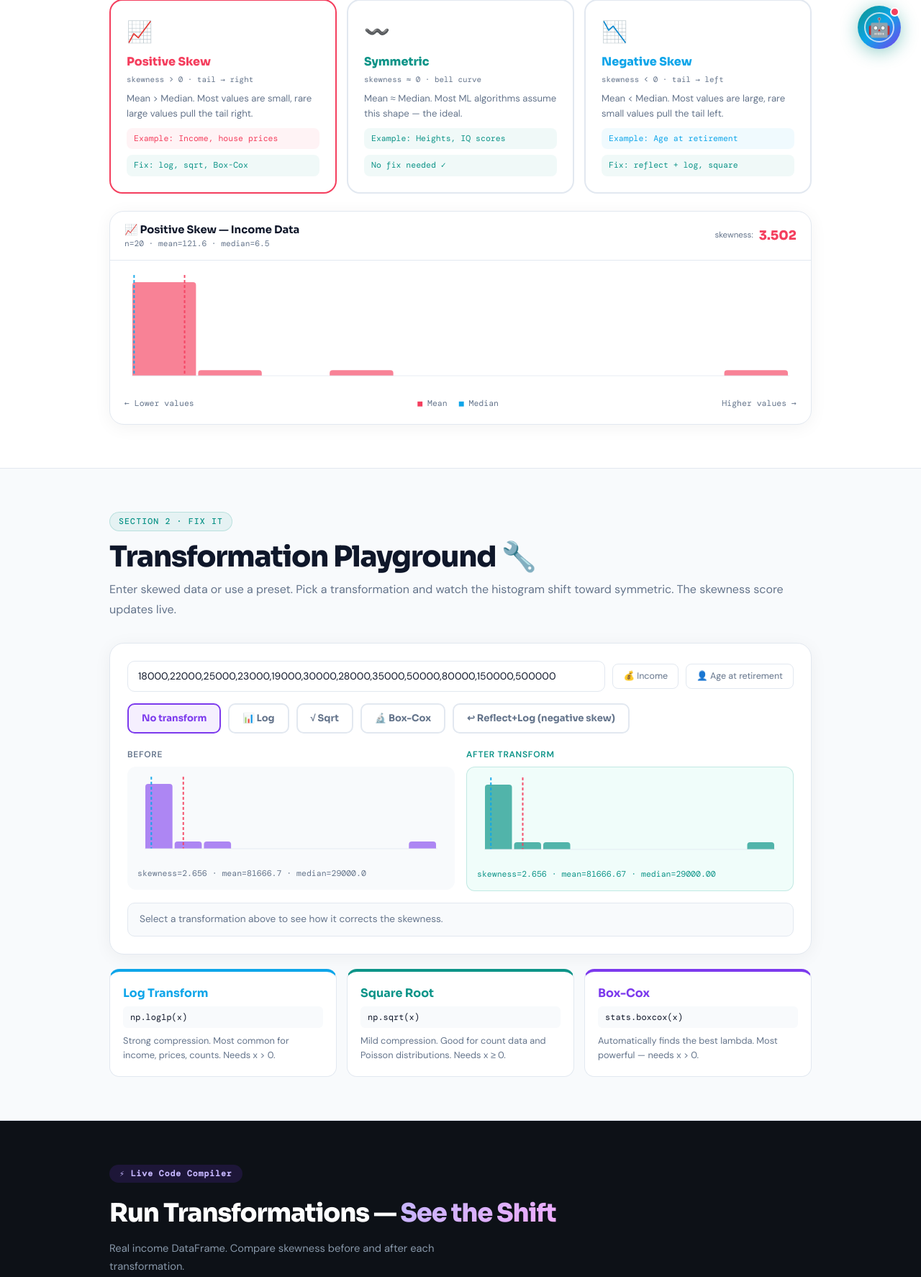
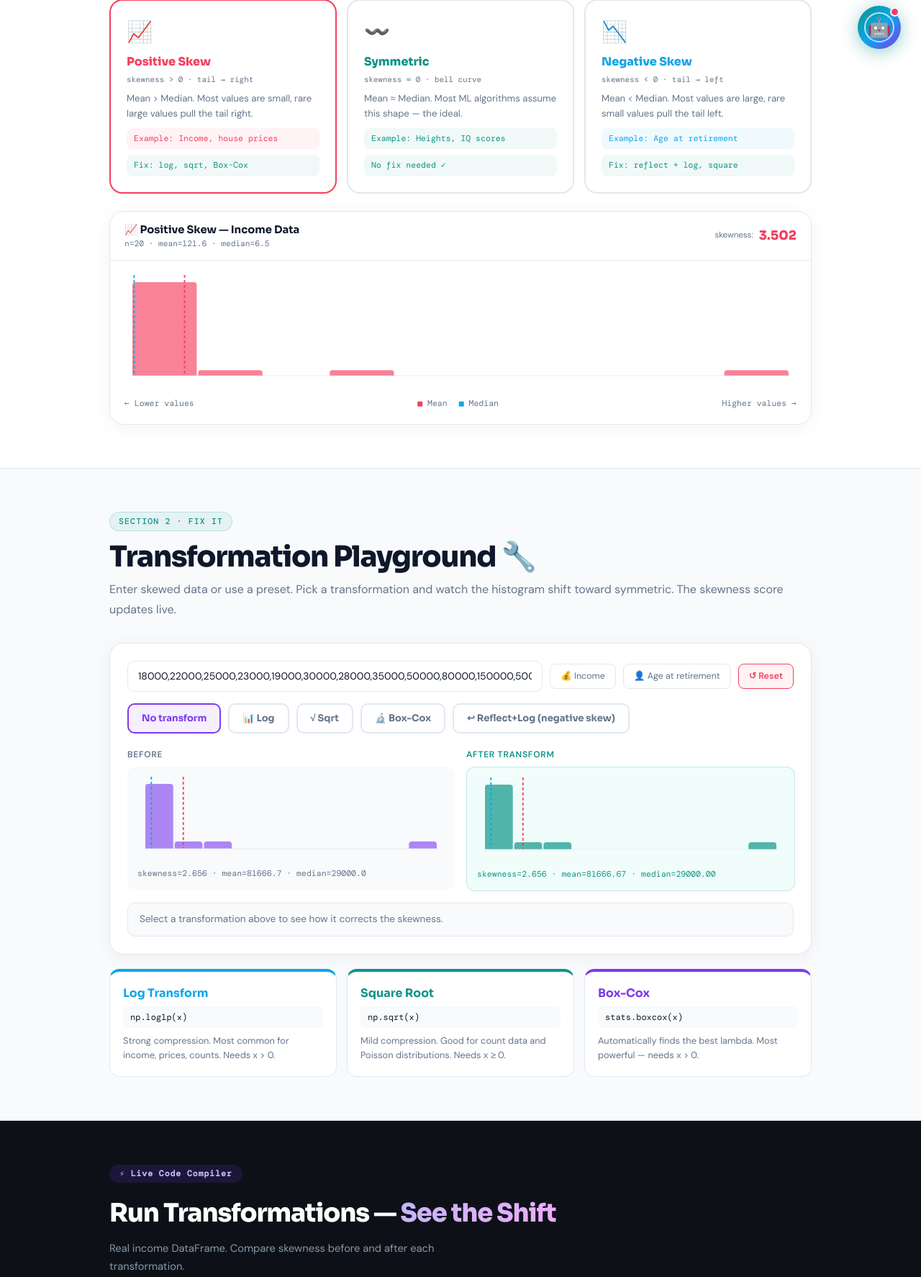
Before and after one commit to nilolearnings-debug/Data_cleaning_app, a Flask app: page /skewness in a window 1280 px wide. Shown: the part 812-2586 px from the top of the page at 72% size. Run offline with Flask 3, Linux system fonts and the light colour scheme; some libraries are stand-ins or nearby versions.

Commit message:
Add files via upload

```diff
--- a/templates/skewness.html
+++ b/templates/skewness.html
@@ -106,8 +106,8 @@
           <span style="font-family:'Sora',sans-serif;font-weight:800;font-size:1.1rem;" id="hist-skew-val">—</span>
         </div>
       </div>
-      <div style="padding:20px;">
-        <canvas id="hist-canvas" height="160" style="width:100%;"></canvas>
+      <div id="hist-canvas-wrap" style="padding:20px;overflow:hidden;">
+        <canvas id="hist-canvas" data-h="160" style="display:block;"></canvas>
         <div style="display:flex;justify-content:space-between;margin-top:10px;font-size:0.72rem;color:var(--muted);font-family:'DM Mono',monospace;">
           <span>← Lower values</span>
           <div id="mean-med-legend" style="display:flex;gap:16px;">
@@ -137,6 +137,7 @@
         <input class="field" id="sk-input" style="flex:1;min-width:200px;" value="1,2,2,3,3,3,5,8,15,35,100,500"/>
         <button onclick="loadSkPreset('income')" style="padding:7px 14px;font-size:0.78rem;border-radius:8px;border:1.5px solid var(--border);background:#fff;cursor:pointer;color:var(--muted);">💰 Income</button>
         <button onclick="loadSkPreset('age')"    style="padding:7px 14px;font-size:0.78rem;border-radius:8px;border:1.5px solid var(--border);background:#fff;cursor:pointer;color:var(--muted);">👤 Age at retirement</button>
+        <button onclick="resetPlayground()" style="padding:7px 14px;font-size:0.78rem;border-radius:8px;border:1.5px solid var(--red);background:rgba(244,63,94,0.06);cursor:pointer;color:var(--red);font-weight:700;">↺ Reset</button>
       </div>
 
       <!-- Transform tabs -->
@@ -152,15 +153,15 @@
       <div style="display:grid;grid-template-columns:1fr 1fr;gap:16px;">
         <div>
           <div style="font-size:0.75rem;font-weight:700;color:var(--muted);text-transform:uppercase;letter-spacing:0.06em;margin-bottom:8px;">Before</div>
-          <div style="background:var(--subtle);border-radius:12px;padding:14px;">
-            <canvas id="sk-before" height="120" style="width:100%;"></canvas>
+          <div id="sk-before-wrap" style="background:var(--subtle);border-radius:12px;padding:14px;">
+            <canvas id="sk-before" data-h="120" style="display:block;"></canvas>
             <div style="font-size:0.72rem;color:var(--muted);margin-top:6px;font-family:'DM Mono',monospace;" id="sk-before-stats"></div>
           </div>
         </div>
         <div>
           <div style="font-size:0.75rem;font-weight:700;color:var(--teal);text-transform:uppercase;letter-spacing:0.06em;margin-bottom:8px;">After Transform</div>
-          <div style="background:#F0FDFA;border-radius:12px;padding:14px;border:1px solid rgba(13,148,136,0.2);">
-            <canvas id="sk-after" height="120" style="width:100%;"></canvas>
+          <div id="sk-after-wrap" style="background:#F0FDFA;border-radius:12px;padding:14px;border:1px solid rgba(13,148,136,0.2);">
+            <canvas id="sk-after" data-h="120" style="display:block;"></canvas>
             <div style="font-size:0.72rem;color:var(--teal);margin-top:6px;font-family:'DM Mono',monospace;" id="sk-after-stats"></div>
           </div>
         </div>
@@ -270,46 +271,59 @@ function median(arr) {
   return s.length%2===0?(s[s.length/2-1]+s[s.length/2])/2:s[Math.floor(s.length/2)];
 }
 
-function drawHistogram(canvas, data, color='rgba(13,148,136,0.7)', showMeanMed=true) {
-  const dpr = window.devicePixelRatio||1;
-  canvas.width  = canvas.offsetWidth * dpr;
-  canvas.height = parseInt(canvas.getAttribute('height')||120) * dpr;
+function drawHistogram(canvas, fixedW, data, color='rgba(13,148,136,0.7)', showMeanMed=true) {
+  const dpr = window.devicePixelRatio || 1;
+  const cssW = fixedW;
+  // Read from data-height (never changes) NOT height attribute (gets overwritten by canvas.height=)
+  const cssH = parseInt(canvas.dataset.h || 120);
+  // Pin CSS size so layout never changes
+  canvas.style.width  = cssW + 'px';
+  canvas.style.height = cssH + 'px';
+  // Physical pixel buffer
+  const PW = Math.round(cssW * dpr);
+  const PH = Math.round(cssH * dpr);
+  canvas.width  = PW;
+  canvas.height = PH;
+  // Draw everything in physical pixels — no ctx.scale(), no coordinate confusion
   const ctx = canvas.getContext('2d');
-  ctx.scale(dpr,dpr);
-  const W=canvas.offsetWidth, H=parseInt(canvas.getAttribute('height')||120);
-  ctx.clearRect(0,0,W,H);
+  ctx.clearRect(0, 0, PW, PH);
 
-  const minV=Math.min(...data), maxV=Math.max(...data);
-  const BINS=10, binW=(maxV-minV)/BINS||1;
-  const counts=new Array(BINS).fill(0);
-  data.forEach(v=>{ const b=Math.min(Math.floor((v-minV)/binW),BINS-1); counts[b]++; });
-  const maxC=Math.max(...counts,1);
-  const bw=(W-20)/BINS, pad=10;
+  const pad  = 10 * dpr;
+  const bot  = 20 * dpr;
+  const minV = Math.min(...data), maxV = Math.max(...data);
+  const BINS = 10, binW = (maxV - minV) / BINS || 1;
+  const counts = new Array(BINS).fill(0);
+  data.forEach(v => { const b = Math.min(Math.floor((v - minV) / binW), BINS - 1); counts[b]++; });
+  const maxC = Math.max(...counts, 1);
+  const bw = (PW - 2 * pad) / BINS;
 
-  counts.forEach((c,i)=>{
-    const h=((c/maxC)*(H-30));
-    const x=pad+i*bw;
-    ctx.fillStyle=color;
+  counts.forEach((c, i) => {
+    const barH = (c / maxC) * (PH - bot - pad);
+    const x = pad + i * bw;
+    const y = PH - bot - barH;
+    ctx.fillStyle = color;
     ctx.beginPath();
-    ctx.roundRect(x+1, H-h-20, bw-3, h, [4,4,0,0]);
+    const r = 4 * dpr;
+    ctx.roundRect(x + dpr, y, bw - 2 * dpr, barH, [r, r, 0, 0]);
     ctx.fill();
   });
 
   if (showMeanMed) {
-    const mn=data.reduce((a,b)=>a+b,0)/data.length;
-    const med=median(data);
-    const toX=v=>pad+((v-minV)/(maxV-minV||1))*(W-20);
-    [['rgba(244,63,94,0.9)',mn],['rgba(14,165,233,0.9)',med]].forEach(([c,v])=>{
-      ctx.strokeStyle=c; ctx.lineWidth=2; ctx.setLineDash([4,3]);
-      ctx.beginPath(); ctx.moveTo(toX(v),0); ctx.lineTo(toX(v),H-20); ctx.stroke();
+    const mn  = data.reduce((a, b) => a + b, 0) / data.length;
+    const med = (arr => { const s = [...arr].sort((a,b)=>a-b); return s.length%2===0?(s[s.length/2-1]+s[s.length/2])/2:s[Math.floor(s.length/2)]; })(data);
+    const toX = v => pad + ((v - minV) / (maxV - minV || 1)) * (PW - 2 * pad);
+    [[`rgba(244,63,94,0.9)`, mn], [`rgba(14,165,233,0.9)`, med]].forEach(([c, v]) => {
+      ctx.strokeStyle = c; ctx.lineWidth = 2 * dpr; ctx.setLineDash([4 * dpr, 3 * dpr]);
+      ctx.beginPath(); ctx.moveTo(toX(v), 0); ctx.lineTo(toX(v), PH - bot); ctx.stroke();
     });
     ctx.setLineDash([]);
   }
 
   // x-axis
-  ctx.strokeStyle='rgba(226,232,240,0.8)'; ctx.lineWidth=1;
-  ctx.beginPath(); ctx.moveTo(pad,H-20); ctx.lineTo(W-pad,H-20); ctx.stroke();
+  ctx.strokeStyle = 'rgba(226,232,240,0.8)'; ctx.lineWidth = dpr;
+  ctx.beginPath(); ctx.moveTo(pad, PH - bot); ctx.lineTo(PW - pad, PH - bot); ctx.stroke();
 }
+
 
 function loadSkewType(type) {
   ['pos','sym','neg'].forEach(t=>document.getElementById('scard-'+t).style.borderColor='var(--border)');
@@ -329,7 +343,7 @@ function loadSkewType(type) {
   sv.textContent=skew;
   sv.style.color=Math.abs(parseFloat(skew))<0.5?'var(--teal)':parseFloat(skew)>0?'var(--red)':'var(--sky)';
 
-  drawHistogram(document.getElementById('hist-canvas'), data, col);
+  drawHistogram(document.getElementById('hist-canvas'), CANVAS_WIDTHS['hist-canvas'], data, col);
 }
 
 /* ══ TRANSFORMATION PLAYGROUND ══ */
@@ -343,6 +357,10 @@ function setTx(tx){
 function loadSkPreset(key){
   document.getElementById('sk-input').value=SK_PRESETS[key].join(',');
   runTransform();
+}
+function resetPlayground(){
+  document.getElementById('sk-input').value='1,2,2,3,3,3,5,8,15,35,100,500';
+  setTx('none');
 }
 
 function applyTransform(arr, tx){
@@ -368,8 +386,8 @@ function runTransform(){
   const skAfter =computeSkewness(transformed).toFixed(3);
   const improved=Math.abs(parseFloat(skAfter))<Math.abs(parseFloat(skBefore));
 
-  drawHistogram(document.getElementById('sk-before'),raw,'rgba(124,58,237,0.6)');
-  drawHistogram(document.getElementById('sk-after'),transformed,'rgba(13,148,136,0.7)');
+  drawHistogram(document.getElementById('sk-before'), CANVAS_WIDTHS['sk-before'], raw,'rgba(124,58,237,0.6)');
+  drawHistogram(document.getElementById('sk-after'), CANVAS_WIDTHS['sk-after'], transformed,'rgba(13,148,136,0.7)');
 
   const mn=v=>v.reduce((a,b)=>a+b,0)/v.length;
   document.getElementById('sk-before-stats').textContent=`skewness=${skBefore} · mean=${mn(raw).toFixed(1)} · median=${median(raw).toFixed(1)}`;
@@ -557,7 +575,28 @@ function clearOutput(){document.getElementById('code-output').style.color='#8b94
 async function copyCode(){try{await navigator.clipboard.writeText(document.getElementById('code-editor').value);const b=document.getElementById('copy-btn');b.textContent='copied!';b.style.color='#7ee787';setTimeout(()=>{b.textContent='copy';b.style.color='';},1800);}catch(e){}}
 function autoHeight(){const ta=document.getElementById('code-editor');ta.style.height='auto';ta.style.height=Math.min(ta.scrollHeight,460)+'px';}
 
+
+/* ══ CANVAS SIZES — measured once after first paint, never again ══ */
+const CANVAS_WIDTHS = {};
+function initCanvasWidths() {
+  const pairs = [
+    ['sk-before',   'sk-before-wrap',   28],
+    ['sk-after',    'sk-after-wrap',    28],
+    ['hist-canvas', 'hist-canvas-wrap', 40],
+  ];
+  pairs.forEach(([canvasId, wrapId, pad]) => {
+    const wrap = document.getElementById(wrapId);
+    if (!wrap) return;
+    const w = Math.floor(wrap.getBoundingClientRect().width - pad);
+    CANVAS_WIDTHS[canvasId] = w > 50 ? w : Math.floor(wrap.offsetWidth - pad);
+  });
+  console.log('CANVAS_WIDTHS', JSON.stringify(CANVAS_WIDTHS));
+}
+
 document.addEventListener('DOMContentLoaded',()=>{
+  // Use rAF to ensure layout is fully painted before measuring
+  requestAnimationFrame(() => {
+  initCanvasWidths();
   loadSkewType('positive');
   loadSkPreset('income');
   loadEx(0);
@@ -567,6 +606,7 @@ document.addEventListener('DOMContentLoaded',()=>{
     if((e.ctrlKey||e.metaKey)&&e.key==='Enter'){e.preventDefault();runCode();}
   });
   editor.addEventListener('input',autoHeight);
+  }); // end rAF
 });
 </script>
 {% endblock %}
```
